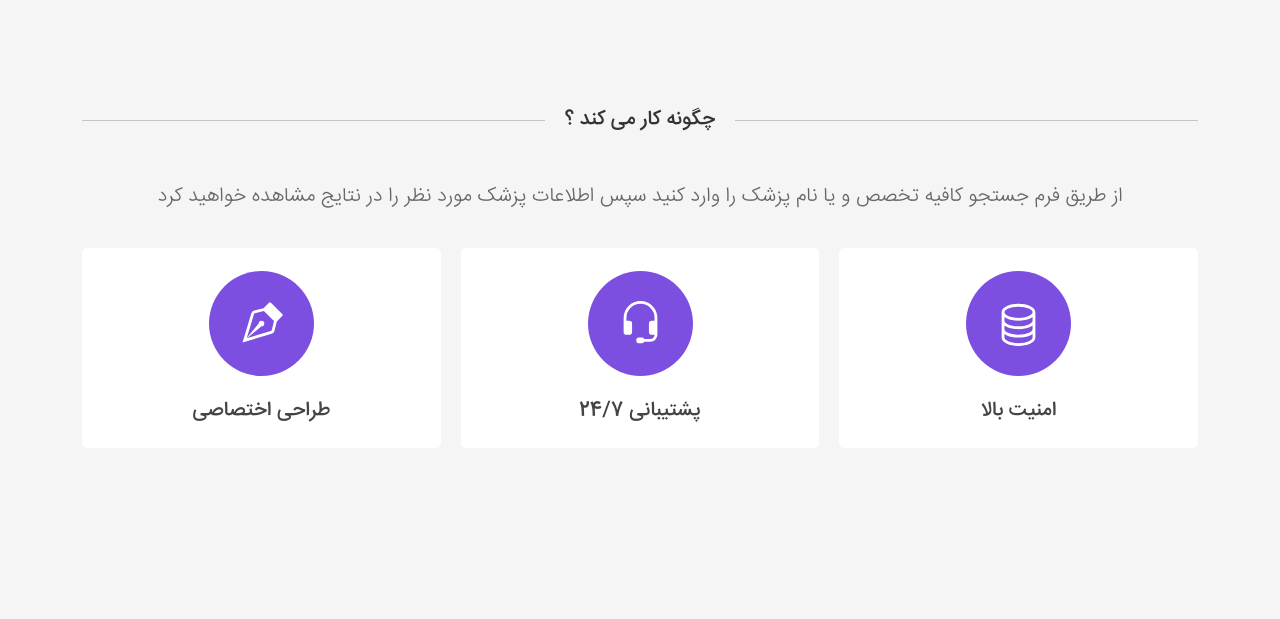
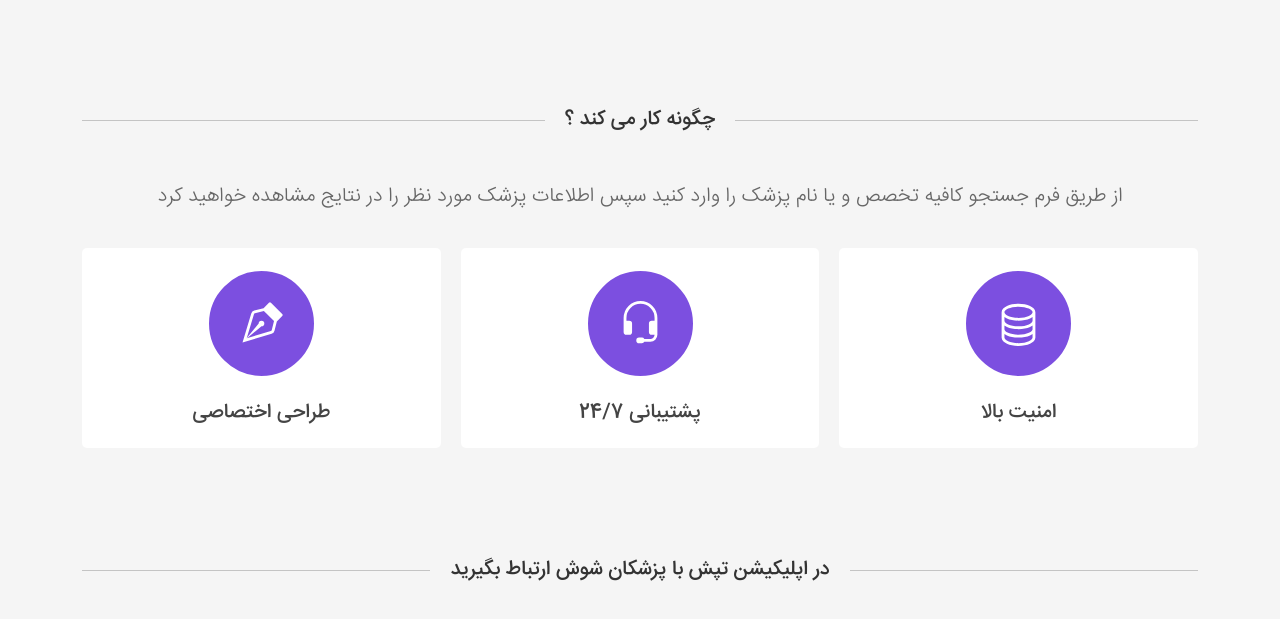
Before and after one commit to mohammaddr653/tapesh, a React (Create React App) app: page / in a window 1280 px wide. Shown: the part 2050-2669 px from the top of the page. Built offline with nearby package versions, Linux system fonts and the light colour scheme; no server answers.

Commit message:
added tapesh faciities

```diff
--- a/src/css/home-main-how-it-works.css
+++ b/src/css/home-main-how-it-works.css
@@ -83,11 +83,15 @@ div#home-main-how-it-works>div.container div.works-body div.works-left>div>div{
     height: 200px;
     color: #444;
     font-size: 20px;
+    transition: all .3s;
+
 }
 div#home-main-how-it-works>div.container div.works-body div.works-left>div>div svg{
     width: 45px;
     height: 45px;
     fill: white;
+    transition: all .3s;
+
     /* padding: 50px; */
 
 }
@@ -95,6 +99,17 @@ div#home-main-how-it-works>div.container div.works-body div.works-left>div>div>s
     background-color: #7C4FE0;
     border-radius: 100%;
     padding: 30px;
+    transition: all .3s;
+    border: 2px solid white;
+
+
+}
+div#home-main-how-it-works>div.container div.works-body div.works-left>div>div:hover{
+
+    transition: all .3s;
+    background-color: #7C4FE0;
+    color: white;
+
 }
 
 div#home-main-how-it-works>div.container div.works-body div.works-right{
@@ -120,3 +135,9 @@ div#home-main-how-it-works>div.container div.works-body div.works-right{
     }
 
 }
+@media only screen and (max-width: 579px) {
+    div#home-main-how-it-works>div.container{
+        /* background-color: yellow; */
+        padding: 0 20px;
+    }
+}
--- /dev/null
+++ b/src/css/home-main-tapesh-facilities.css
@@ -0,0 +1,58 @@
+div#home-main-tapesh-facilities{
+    /* background-color: red; */
+    margin-top: 100px;
+}
+div#home-main-tapesh-facilities>div.container{
+    /* background-color: yellow; */
+}
+div#home-main-tapesh-facilities>div.container div.facilities-title{
+
+    /* background-color: green; */
+    display: flex;
+    /* height: 100px; */
+    flex-direction: row;
+    margin: 0;
+    justify-content: center;
+    align-items: center;
+    position: relative;
+    color: #333;
+    font-family: 'iransans';
+    font-weight: 300;
+    margin-bottom: 20px;
+    padding: 10px 10px;
+    font-size: 15px;
+    /* background-color: red; */
+    text-shadow: none;
+    flex-wrap: nowrap;
+    overflow: hidden;
+
+}
+div#home-main-tapesh-facilities>div.container div.facilities-title>h3{
+    width: fit-content;
+    margin: 0;
+    padding: 10px 20px;
+    font-size: 20px;
+    font-weight: 300;
+    background-color: whitesmoke;
+    z-index: 2;
+
+
+}
+div#home-main-tapesh-facilities>div.container div.facilities-title>hr{
+    margin: 0;
+    position: absolute;
+
+    /* z-index: 1; */
+}
+
+
+
+@media only screen and (max-width: 632px) {
+
+}
+@media only screen and (max-width: 579px) {
+    div#home-main-tapesh-facilities>div.container{
+        /* background-color: yellow; */
+        padding: 0 20px;
+    }
+}
--- /dev/null
+++ b/src/home-main-tapesh-facilities.jsx
@@ -0,0 +1,29 @@
+import './css/fonts.css';
+import './css/home-main-tapesh-facilities.css';
+import axios from 'axios';
+import { useEffect } from 'react';
+import { useState } from 'react';
+import { useContext } from 'react';
+import DoctorsInfoContext from './context/doctorsInfo';
+
+const HomeMainTapeshFacilities = () => {
+    return(
+        <div id="home-main-tapesh-facilities">
+            <div className="container">
+                <div className='row facilities-title w-100 p-0'>
+                        <h3>در اپلیکیشن تپش با پزشکان شوش ارتباط بگیرید</h3>
+                        <hr />
+                </div>
+                <div className="row facilities-body w-100 p-0 m-0">
+                    <div className="col facilities-right"></div>
+                    <div className="col facilities-left">
+                        <img src="" alt="" />
+                    </div>
+                </div>
+            </div>
+        </div>
+    );
+
+}
+
+export default HomeMainTapeshFacilities;
--- a/src/home-main.jsx
+++ b/src/home-main.jsx
@@ -5,6 +5,7 @@ import HomeMainTrust from './home-main-trust';
 import HomeMainDrSlider from './home-main-dr-slider';
 import HomeMainDoctorsArc from './home-main-doctors-arc';
 import HomeMainHowItWorks from './home-main-how-it-works';
+import HomeMainTapeshFacilities from './home-main-tapesh-facilities';
 const HomeMain = () => {
     return (
         <main>
@@ -14,6 +15,7 @@ const HomeMain = () => {
                 <HomeMainDrSlider></HomeMainDrSlider>
                 <HomeMainDoctorsArc></HomeMainDoctorsArc>
                 <HomeMainHowItWorks></HomeMainHowItWorks>
+                <HomeMainTapeshFacilities></HomeMainTapeshFacilities>
             </div>
         </main>
     );
```
Also changed, not shown: public/images/luis-villasmil-4V8uMZx8FYA-unsplash.jpg (added), public/images/mobile.jpg (added).
